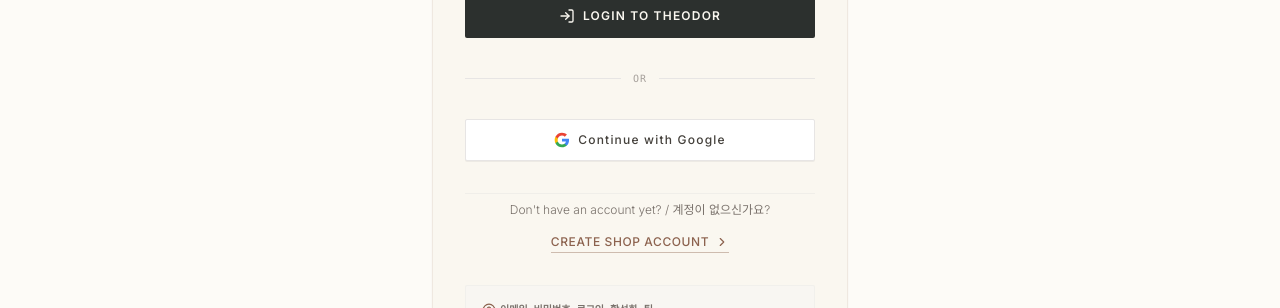
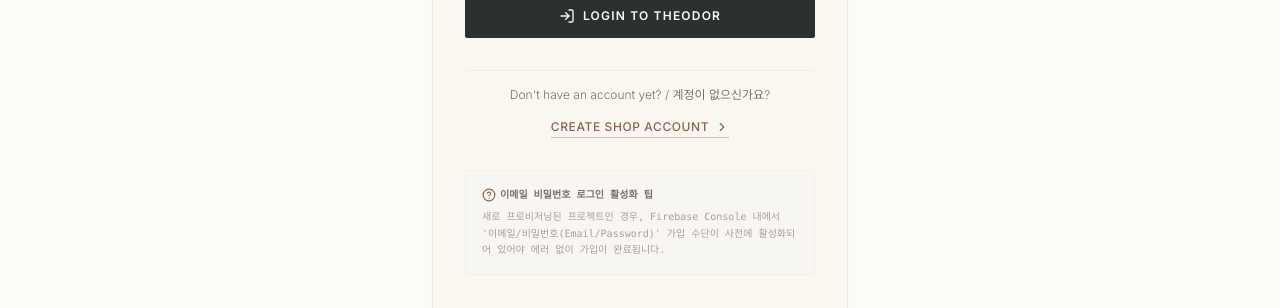
Before and after one commit to ljh200048/theodor, a React (Vite) app: page / in a window 1280 px wide. Both pictures are taken after a click on the button "Login". Shown: the part 454-762 px from the top of the page. Built offline with nearby package versions, Linux system fonts and the light colour scheme; no server answers; the database is empty; a web font is replaced by a local one.

Commit message:
refactor: remove Google OAuth and email verification
Removed Google OAuth authentication and the requirement for verified emails in security rules to simplify the login process.

```diff
--- a/src/components/LoginView.tsx
+++ b/src/components/LoginView.tsx
@@ -6,7 +6,7 @@
 import React, { useState } from "react";
 import { User, Lock, Mail, AlertCircle, LogIn, ChevronRight, HelpCircle } from "lucide-react";
 import { motion } from "motion/react";
-import { signInWithEmailAndPassword, signInWithPopup, GoogleAuthProvider } from "firebase/auth";
+import { signInWithEmailAndPassword } from "firebase/auth";
 import { auth } from "../firebase";
 import { ActivePage } from "../types";
 
@@ -44,21 +44,6 @@
         errMsg = "이메일 로그인 방식이 비활성화 상태입니다. Firebase 콘솔에서 활성화가 필요합니다.";
       }
       setErr(errMsg);
-    } finally {
-      setLoading(false);
-    }
-  };
-
-  const handleGoogleLogin = async () => {
-    setLoading(true);
-    setErr("");
-    try {
-      const provider = new GoogleAuthProvider();
-      await signInWithPopup(auth, provider);
-      onLoginSuccess();
-    } catch (error: any) {
-      console.error("Google login error:", error);
-      setErr("Google 소셜 로그인에 실패했습니다. 다시 시도해 주세요.");
     } finally {
       setLoading(false);
     }
@@ -128,42 +113,8 @@
 
         </form>
 
-        {/* Separator line */}
-        <div className="relative flex items-center justify-center py-2">
-          <div className="w-full border-t border-stone-200" />
-          <span className="absolute bg-[#FAF7F0] px-3 text-[10px] uppercase tracking-widest text-stone-400 font-mono">Or</span>
-        </div>
-
-        {/* Google OAuth Option */}
-        <button
-          onClick={handleGoogleLogin}
-          type="button"
-          disabled={loading}
-          className="w-full transition-colors bg-white hover:bg-stone-50 border border-stone-200 py-3 text-xs tracking-widest text-stone-700 flex items-center justify-center space-x-2 rounded-xs cursor-pointer shadow-2xs font-medium"
-        >
-          <svg className="w-4 h-4 shrink-0" viewBox="0 0 24 24">
-            <path
-              fill="#4285F4"
-              d="M22.56 12.25c0-.78-.07-1.53-.2-2.25H12v4.26h5.92c-.26 1.37-1.04 2.53-2.21 3.31v2.77h3.57c2.08-1.92 3.28-4.74 3.28-8.09z"
-            />
-            <path
-              fill="#34A853"
-              d="M12 23c2.97 0 5.46-.98 7.28-2.66l-3.57-2.77c-.98.66-2.23 1.06-3.71 1.06-2.86 0-5.29-1.93-6.16-4.53H2.18v2.84C3.99 20.53 7.7 23 12 23z"
-            />
-            <path
-              fill="#FBBC05"
-              d="M5.84 14.09c-.22-.66-.35-1.36-.35-2.09s.13-1.43.35-2.09V7.06H2.18C1.43 8.55 1 10.22 1 12s.43 3.45 1.18 4.94l2.85-2.22-.19-.63z"
-            />
-            <path
-              fill="#EA4335"
-              d="M12 5.38c1.62 0 3.06.56 4.21 1.64l3.15-3.15C17.45 2.09 14.97 1 12 1 7.7 1 3.99 3.47 2.18 7.06l3.66 2.84c.87-2.6 3.3-4.52 6.16-4.52z"
-            />
-          </svg>
-          <span>Continue with Google</span>
-        </button>
-
         {/* Footer links to Signup */}
-        <div className="text-center text-xs space-y-4 pt-2 border-t border-stone-200/50">
+        <div className="text-center text-xs space-y-4 pt-4 border-t border-stone-200/50">
           <p className="text-stone-500 font-light">
             Don't have an account yet? / 계정이 없으신가요?
           </p>
@@ -183,7 +134,7 @@
             <span>이메일 비밀번호 로그인 활성화 팁</span>
           </p>
           <p>
-            새로 프로비저닝된 프로젝트인 경우, Firebase Console 내에서 '이메일/비밀번호(Email/Password)' 가입 수단이 사전에 활성화되어 있어야 에러 없이 가입이 완료됩니다. 소셜 로그인은 구글 팝업이 즉각 지원됩니다.
+            새로 프로비저닝된 프로젝트인 경우, Firebase Console 내에서 '이메일/비밀번호(Email/Password)' 가입 수단이 사전에 활성화되어 있어야 에러 없이 가입이 완료됩니다.
           </p>
         </div>
 
```
Also changed, not shown: 2 other files (tests, documents, lock files or other folders).
